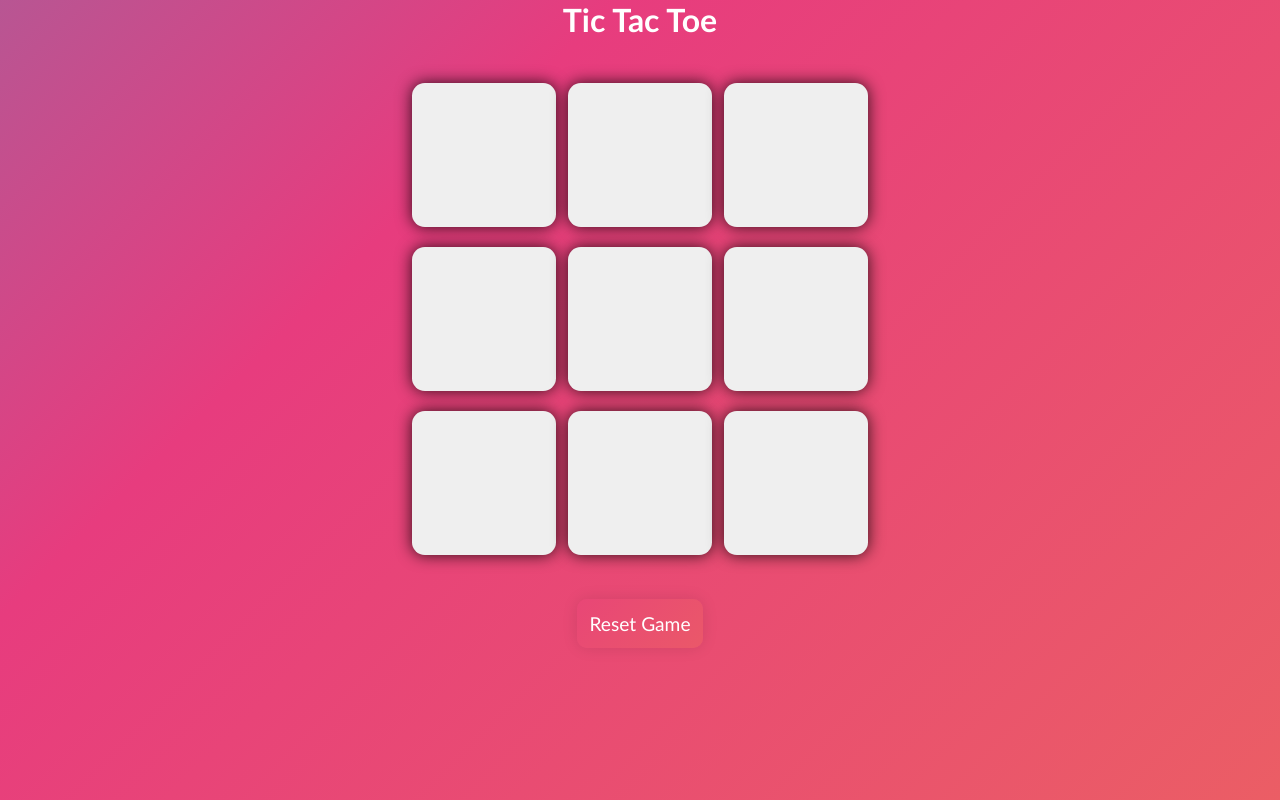
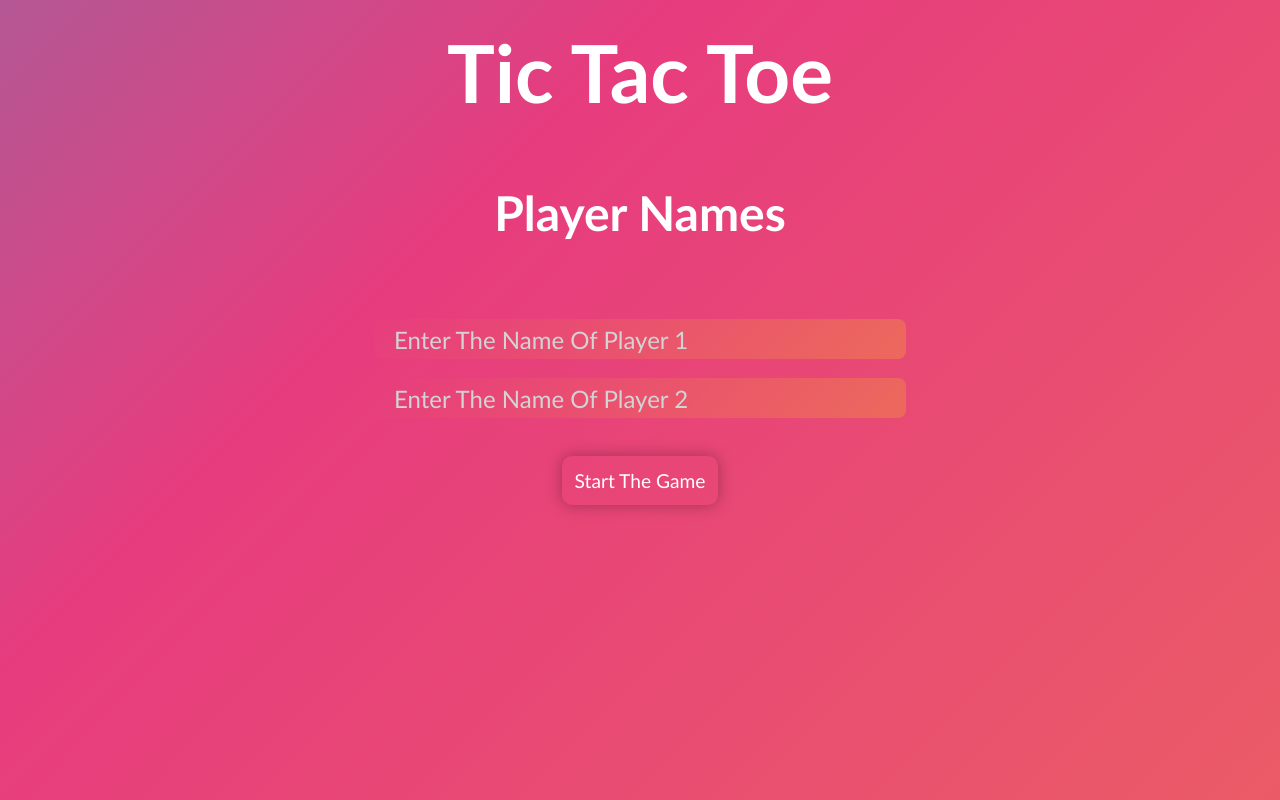
Before and after one commit to memon-gulam-45/Tic-Tac-Toe-, a plain HTML site: page index.html in a window 1280 px wide. Drawn offline with Linux system fonts and the light colour scheme.

Commit message:
Add Name Input & Result

```diff
--- a/index.html
+++ b/index.html
@@ -7,14 +7,40 @@
     <link rel="icon" type="image/png" href="TicTacToe.png" />
     <link rel="stylesheet" href="style.css" />
   </head>
-  <body>
+  <body class="gbg">
     <div class="msg-container hide">
       <p id="msg">Winner</p>
-      <button class="btn" id="new-btn">New Game</button>
+      <button class="btn" href="#players" id="new-btn">New Game</button>
     </div>
+
+    <h1 class="heading">Tic Tac Toe</h1>
+
+    <form class="players" id="players" action="#">
+      <h2 class="name">Player Names</h2><br /><br />
+      <label for="player1">
+        <input class="gbg"
+          type="text"
+          name="player1"
+          id="player1"
+          placeholder="Enter The Name Of Player 1"
+          required
+        /> </label
+      ><br />
+      <label for="player2">
+        <input
+        class="gbg"
+          type="text"
+          name="player2"
+          id="player2"
+          placeholder="Enter The Name Of Player 2"
+          required
+        /> </label
+      ><br /><br />
+      <button type="submit" onclick="storeName()" id="start-btn" class="btn" />Start The Game</button>
+    </form>
+
     <main>
-      <h1>Tic Tac Toe</h1>
-      <div class="container">
+      <div class="container hide">
         <div class="game">
           <button class="box"></button>
           <button class="box"></button>
@@ -27,7 +53,7 @@
           <button class="box"></button>
         </div>
       </div>
-      <button class="btn" id="reset-btn">Reset Game</button>
+      <button class="btn hide" id="reset-btn">Reset Game</button>
     </main>
     <script src="script.js"></script>
   </body>
--- a/script.js
+++ b/script.js
@@ -1,11 +1,21 @@
+let players = document.querySelector(".players");
+let startBtn = document.querySelector("#start-btn");
+
+let container = document.querySelector(".container");
 let boxes = document.querySelectorAll(".box");
 let resetBtn = document.querySelector("#reset-btn");
+
 let newGameBtn = document.querySelector("#new-btn");
 let msgContainer = document.querySelector(".msg-container");
 let msg = document.querySelector("#msg");
 
 let turnO = true;
 
+let player1, player2;
+let storeName = () => {
+  player1 = document.querySelector("#player1").value;
+  player2 = document.querySelector("#player2").value;
+};
 const winPatterns = [
   [0, 1, 2],
   [0, 3, 6],
@@ -21,60 +31,75 @@ const resetGame = () => {
   turnO = true;
   enableBoxes();
   msgContainer.classList.add("hide");
-}
+};
+
+players.addEventListener("submit", () => {
+  container.classList.remove("hide");
+  resetBtn.classList.remove("hide");
+  players.classList.add("hide");
+
+  console.log(player1);
+  console.log(player2);
+});
 
 boxes.forEach((box) => {
   box.addEventListener("click", () => {
     console.log("Box Clicked");
 
-        if(turnO){
-            box.innerHTML = "<h1>O</h1>";
+    if (turnO) {
+      box.innerHTML = "<h1 style='font-size:8vmin;'>O</h1>";
       turnO = false;
     } else {
-            box.innerHTML = "<h1>X</h1>";
+      box.innerHTML = "<h1 style='font-size:8vmin;'>X</h1>";
       turnO = true;
     }
     box.disabled = true;
 
     checkWinner();
-    })
+  });
 });
 
 const disableBoxes = () => {
-    for(let box of boxes){
+  for (let box of boxes) {
     box.disabled = true;
   }
-}
+};
 
 const enableBoxes = () => {
-    for(let box of boxes){
+  for (let box of boxes) {
     box.disabled = false;
     box.innerHTML = "";
   }
-}
+};
 
 const showWinner = (winner) => {
-    if(winner === "<h1>O</h1>"){
-        msg.innerHTML = `Congratulations, Player 1 : O Won`;
+  if (winner === "<h1>O</h1>") {
+    msg.innerHTML = `Congratulations, ${player1} : O Won`;
   } else {
-        msg.innerHTML = `Congratulations, Player 2 : X Won`;
+    msg.innerHTML = `Congratulations, ${player2} : X Won`;
   }
   msgContainer.classList.remove("hide");
   disableBoxes();
-}
+};
+
 const checkWinner = () => {
-    for(pattern of winPatterns){
+  for (pattern of winPatterns) {
     let pos1Val = boxes[pattern[0]].innerHTML;
     let pos2Val = boxes[pattern[1]].innerHTML;
     let pos3Val = boxes[pattern[2]].innerHTML;
 
-        if(pos1Val != "" && pos2Val != "" && pos3Val != ""){
-            if(pos1Val === pos2Val && pos2Val === pos3Val){
+    if (pos1Val != "" && pos2Val != "" && pos3Val != "") {
+      if (pos1Val === pos2Val && pos2Val === pos3Val) {
         showWinner(pos1Val);
       }
     }
   }
 };
 
-newGameBtn.addEventListener("click", resetGame);
+newGameBtn.addEventListener("click", () => {
+  msgContainer.classList.add("hide");
+  container.classList.add("hide");
+  players.classList.remove("hide");
+});
+
 resetBtn.addEventListener("click", resetGame);
--- a/style.css
+++ b/style.css
@@ -1,27 +1,62 @@
 * {
   margin: 0;
   padding: 0;
-    font-family:'Gill Sans', 'Gill Sans MT', Calibri, 'Trebuchet MS', sans-serif;
+  font-family: "Gill Sans", "Gill Sans MT", Calibri, "Trebuchet MS", sans-serif;
 }
 
-body {
+.gbg {
   background: linear-gradient(-45deg, #ee7752, #e73c7e, #23a6d5, #23d5ab);
   background-size: 400% 400%;
   animation: gradientBG 15s ease infinite;
   color: #ffffff;
+}
+
+body {
   text-align: center;
 }
 
 @keyframes gradientBG {
-    0% {background-position: 0% 50%;}
-    50% {background-position: 100% 50%;}
-    100% {background-position: 0% 50%;}
+  0% {
+    background-position: 0% 50%;
   }
-.heading{
+  50% {
+    background-position: 100% 50%;
+  }
+  100% {
+    background-position: 0% 50%;
+  }
+}
+
+.heading {
   font-size: 10vmin;
   margin: 3vh;
 }
-.container{
+
+.players {
+  height: 70vh;
+  display: flex;
+  flex-direction: column;
+  align-items: center;
+}
+
+.name {
+  font-size: 6vmin;
+  margin: 5vh;
+}
+
+input {
+  width: 40vw;
+  height: 5vh;
+  font-size: 3vmin;
+  border: none;
+  border-radius: 1vh;
+  padding-left: 20px;
+}
+input::placeholder {
+  color: lightgray;
+}
+
+.container {
   height: 70vh;
   display: flex;
   flex-wrap: wrap;
@@ -29,7 +64,7 @@ body {
   align-items: center;
 }
 
-.game{
+.game {
   height: 60vmin;
   width: 60vmin;
   display: flex;
@@ -39,7 +74,7 @@ body {
   gap: 1.5vmin;
 }
 
-.box{
+.box {
   height: 18vmin;
   width: 18vmin;
   border: none;
@@ -47,17 +82,15 @@ body {
   box-shadow: 0 0 1rem rgba(0, 0, 0, 0.8);
 }
 
-.btn{
+.btn {
   padding: 0.8rem;
   font-size: 1.2rem;
-    background: linear-gradient(-45deg, #ee7752, #e73c7e, #23a6d5, #23d5ab);
-    background-size: 1000% 1000%;
-    animation: gradientBG 15s ease infinite;
-    color: #ffffff;
+  background: transparent;
   border: none;
+  color: white;
   border-radius: 10px;
   cursor: pointer;
-    box-shadow: 0 0 1rem rgba(0, 0, 0, 0.1);
+  box-shadow: 0 0 1rem rgba(0, 0, 0, 0.3);
   transition: transform 0.2s ease, box-shadow 0.3s ease;
 }
 
@@ -70,12 +103,12 @@ body {
   transform: scale(0.95);
 }
 
-.msg-container p{
+.msg-container p {
   font-size: 6vmin;
   margin: 3rem;
 }
 
-.msg-container{
+.msg-container {
   height: 100vh;
   display: flex;
   flex-direction: column;
@@ -83,38 +116,38 @@ body {
   justify-content: center;
   align-items: center;
 }
-.hide{
+.hide {
   display: none;
 }
 
 @media (max-width: 480px) {
-    .heading{
+  .heading {
     font-size: 13vmin;
     margin-top: 8vh;
   }
-    .container{
+  .container {
     height: 60vh;
   }
-    .game{
+  .game {
     height: 60vmin;
     width: 60vmin;
   }
-    .box{
+  .box {
     height: 18vmin;
     width: 18vmin;
   }
-    .btn{
-        font-size: 7vmin;
+  .btn {
+    font-size: 5vmin;
   }
-    #reset-btn{
+  #reset-btn {
     margin-top: 3vh;
     margin-bottom: 10vh;
   }
-    .msg-container p{
+  .msg-container p {
     font-size: 5vmin;
     margin: 3rem;
   }
-    .msg-container{
+  .msg-container {
     height: 100vh;
   }
 }
```
Lines whose indentation alone changed are shown as unchanged.
